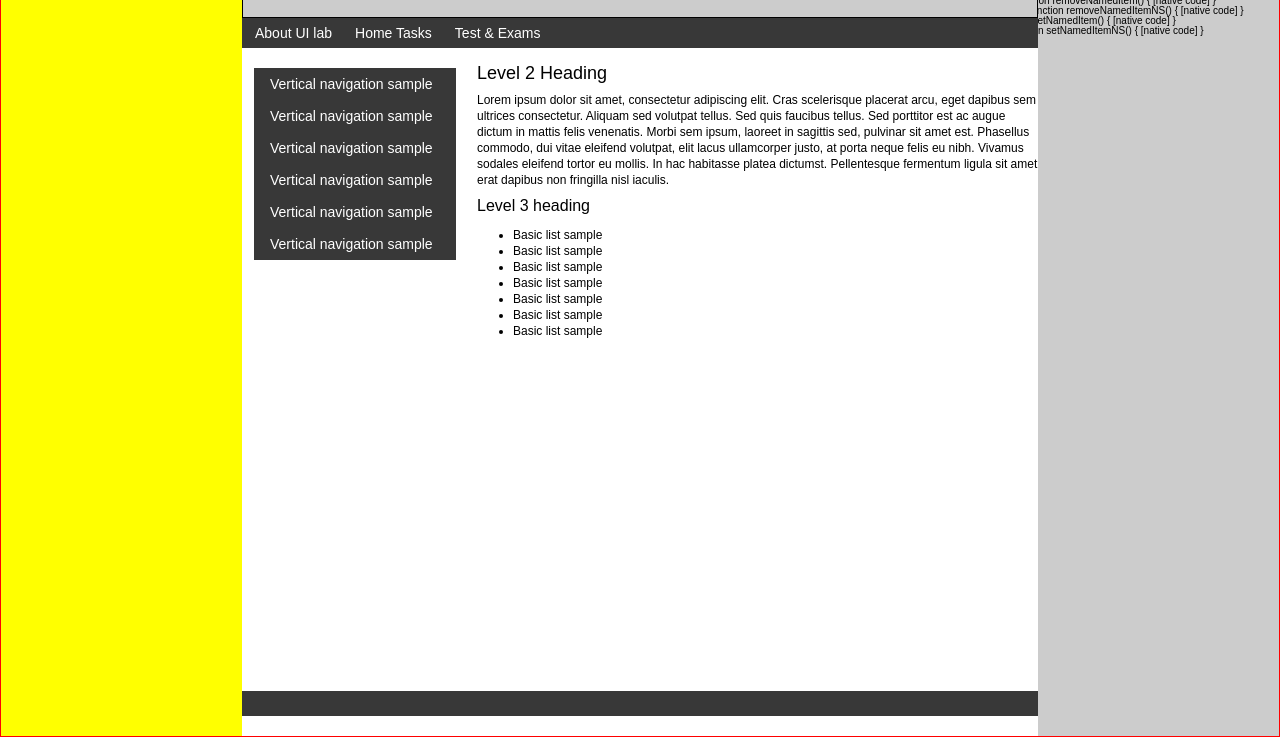
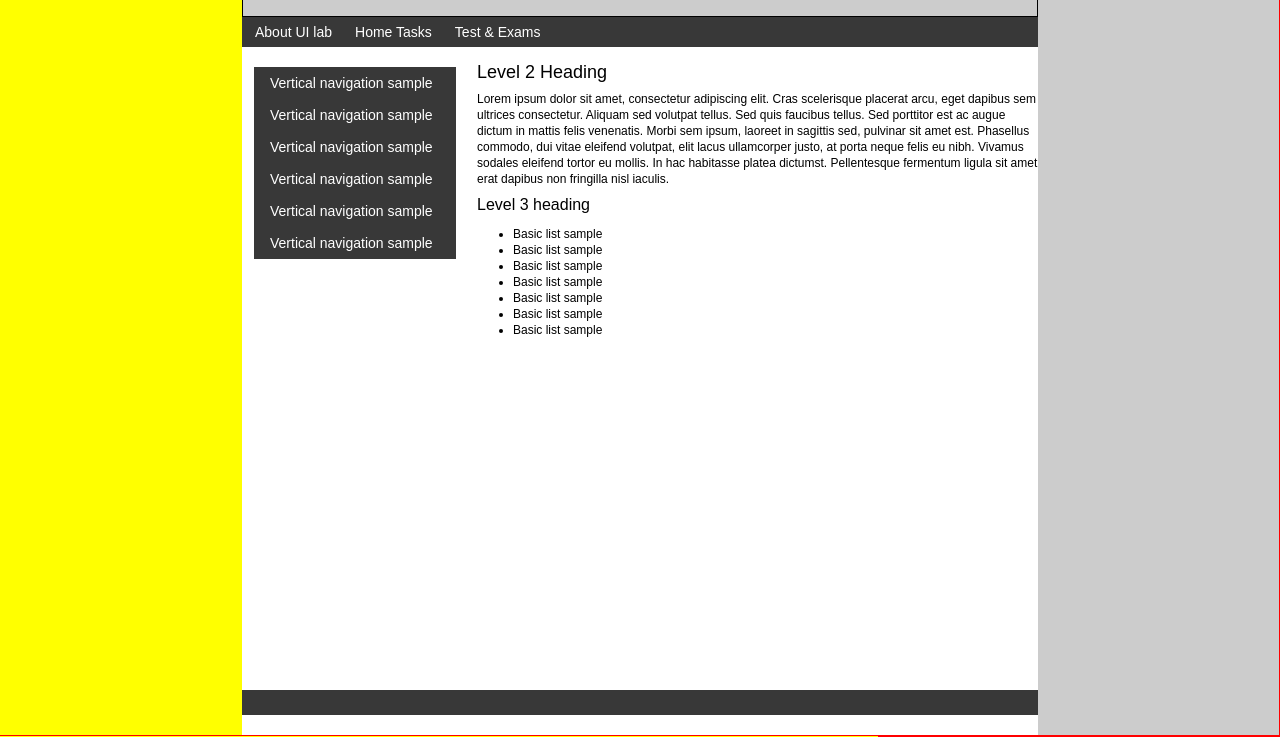
Before and after one commit to cumajkeee/Mouse-Over-DOM-Sniffer, a plain HTML site: page index.html in a window 1280 px wide. Shown: the part 65-802 px from the top of the page. Drawn offline with Linux system fonts and the light colour scheme.

Commit message:
Added code: changed border to outline, added check for own attributes.

```diff
--- a/css/common.css
+++ b/css/common.css
@@ -1,5 +1,6 @@
 html, body {
     height: 100%;
+
 }
 body {
     font: 12px/16px Arial;
--- a/js/script.js
+++ b/js/script.js
@@ -18,15 +18,18 @@ var Sniffer = (function (){
 
         if (relatedTarget){
             relatedTarget.style.background="";
-            relatedTarget.style.border="";
+            relatedTarget.style.outline="";
         }
         target.style.background="#FFFF00";
-        target.style.border="1px solid #FF0000";
+        target.style.outline="1px solid #FF0000";
+//        target.style.borderStyle="inset";
 
         for (var key in target.attributes){
-            var item = document.createElement('div');
-            item.innerHTML = "<b>Attr:</b> " + key + " <b>value:</b>" + target.attributes[key];
-            elementAttr.appendChild(item);
+            if (target.hasOwnProperty(key)){
+                var item = document.createElement('div');
+                item.innerHTML = "<b>Attr:</b> " + key + " <b>value:</b>" + target.attributes[key];
+                elementAttr.appendChild(item);
+            }
         }
         return false;
     };
```
